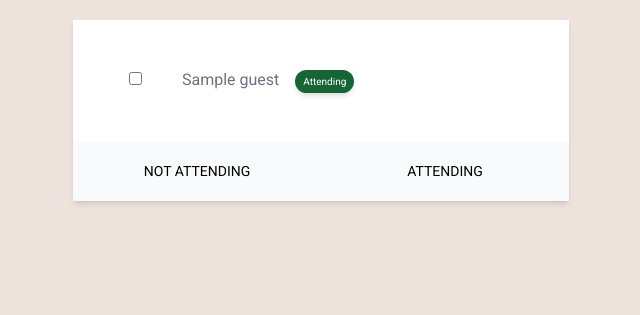
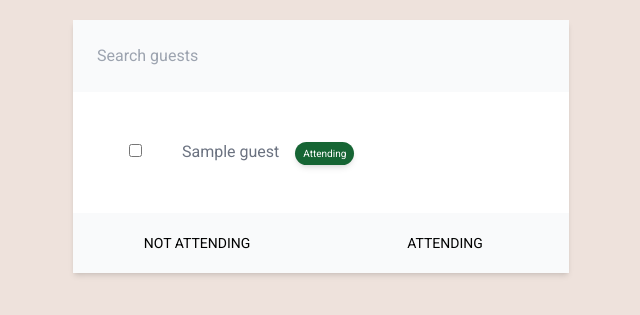
Before and after one commit to GromPras/django-party, a Django app: page /party/00000000-0000-0000-0000-000000000001/guests/ in a window 1280 px wide. Shown: the part 64-379 px from the top of the page, without its empty margins (319-959 px from the left). Run offline with Django 5.2, Linux system fonts and the light colour scheme; a user stored in the database is signed in; tables that the repository leaves empty hold one stand-in row (values such as "Sample post"); parts of the project's set-up code (start-up, migrations or seed data) failed here and were passed over.

Commit message:
Search party guests

```diff
--- a/party/static/party/css/tailwind_output.css
+++ b/party/static/party/css/tailwind_output.css
@@ -855,6 +855,20 @@ video {
   border-color: rgb(172 59 97 / var(--tw-border-opacity, 1));
 }
 
+.border-x-transparent{
+  border-left-color: transparent;
+  border-right-color: transparent;
+}
+
+.border-b-gray-400{
+  --tw-border-opacity: 1;
+  border-bottom-color: rgb(156 163 175 / var(--tw-border-opacity, 1));
+}
+
+.border-t-transparent{
+  border-top-color: transparent;
+}
+
 .bg-custom-blue{
   --tw-bg-opacity: 1;
   background-color: rgb(18 60 105 / var(--tw-bg-opacity, 1));
@@ -888,6 +902,10 @@ video {
 .bg-white{
   --tw-bg-opacity: 1;
   background-color: rgb(255 255 255 / var(--tw-bg-opacity, 1));
+}
+
+.bg-transparent{
+  background-color: transparent;
 }
 
 .p-10{
@@ -1172,3 +1190,23 @@ video {
   --tw-text-opacity: 1;
   color: rgb(58 106 164 / var(--tw-text-opacity, 1));
 }
+
+.focus\:border-x-transparent:focus{
+  border-left-color: transparent;
+  border-right-color: transparent;
+}
+
+.focus\:border-b-gray-600:focus{
+  --tw-border-opacity: 1;
+  border-bottom-color: rgb(75 85 99 / var(--tw-border-opacity, 1));
+}
+
+.focus\:border-t-transparent:focus{
+  border-top-color: transparent;
+}
+
+.focus\:ring-0:focus{
+  --tw-ring-offset-shadow: var(--tw-ring-inset) 0 0 0 var(--tw-ring-offset-width) var(--tw-ring-offset-color);
+  --tw-ring-shadow: var(--tw-ring-inset) 0 0 0 calc(0px + var(--tw-ring-offset-width)) var(--tw-ring-color);
+  box-shadow: var(--tw-ring-offset-shadow), var(--tw-ring-shadow), var(--tw-shadow, 0 0 #0000);
+}
--- a/party/templates/party/guest_list/page_guest_list.html
+++ b/party/templates/party/guest_list/page_guest_list.html
@@ -1,6 +1,17 @@
 {% extends "party/base.html" %}
 {% block content %}
     <div class="w-2/5 bg-white shadow-md m-auto">
+        <div class="bg-gray-50 p-4 grid grid-cols-2">
+            <div>
+                <input type="search"
+                       class="p-2 bg-transparent border-x-transparent border-t-transparent border-b-gray-400 focus:border-x-transparent focus:border-t-transparent focus:border-b-gray-600 focus:ring-0"
+                       placeholder="Search guests"
+                       name="guest_search"
+                       hx-post="{% url 'partial_filter_guests' party_id %}"
+                       hx-target="#guests"
+                       hx-trigger="keyup delay:500ms, search">
+            </div>
+        </div>
         <form class="table text-left text-gray-500 table-fixed min-w-fit p-8"
               id="guest-form">
             <div class="table-row-group" id="guests">{% include "party/guest_list/partial_guest_list.html" %}</div>
--- a/party/urls.py
+++ b/party/urls.py
@@ -47,6 +47,7 @@ guest_list_urlpatterns = [
     path("party/<uuid:party_uuid>/guests/", views.GuestListPage.as_view(), name="page_guest_list"),
     path("party/<uuid:party_uuid>/guests/mark-attending", views.mark_attending_partial, name="partial_mark_attending"),
     path("party/<uuid:party_uuid>/guests/mark-not-attending", views.mark_not_attending_partial, name="partial_mark_not_attending"),
+    path("party/<uuid:party_uuid>/guests/filter/", views.filter_guests_partial, name="partial_filter_guests")
 ]
 
 urlpatterns = (
--- a/party/views/__init__.py
+++ b/party/views/__init__.py
@@ -1,5 +1,5 @@
 from .gift_registry_views import GiftRegistryPage, GiftUpdateFormPartial, GiftDetailPartial, delete_gift_partial, GiftCreateFormPartial
-from .guest_list_views import GuestListPage, mark_attending_partial, mark_not_attending_partial
+from .guest_list_views import GuestListPage, mark_attending_partial, mark_not_attending_partial, filter_guests_partial
 from .new_party_views import (
     page_new_party,
     partial_check_party_date,
@@ -22,5 +22,6 @@ __all__ = [
     "GiftCreateFormPartial",
     "GuestListPage",
     "mark_attending_partial",
-    "mark_not_attending_partial"
+    "mark_not_attending_partial",
+    "filter_guests_partial"
 ]
--- a/party/views/guest_list_views.py
+++ b/party/views/guest_list_views.py
@@ -45,3 +45,11 @@ def mark_not_attending_partial(request, party_uuid):
     guests = Guest.objects.filter(party_id=party_uuid)
 
     return render(request, "party/guest_list/partial_guest_list.html", {"guests": guests,})
+
+
+@require_http_methods(["POST"])
+def filter_guests_partial(request, party_uuid):
+    search_text = request.POST.get("guest_search")
+    guests = Guest.objects.filter(party_id=party_uuid, name__icontains=search_text)
+
+    return render(request, "party/guest_list/partial_guest_list.html", {"guests": guests})
```
Also changed, not shown: party/tests/test_guest_list.py (renamed from party/tests/test_gues_list.py, +14 -0 lines).
